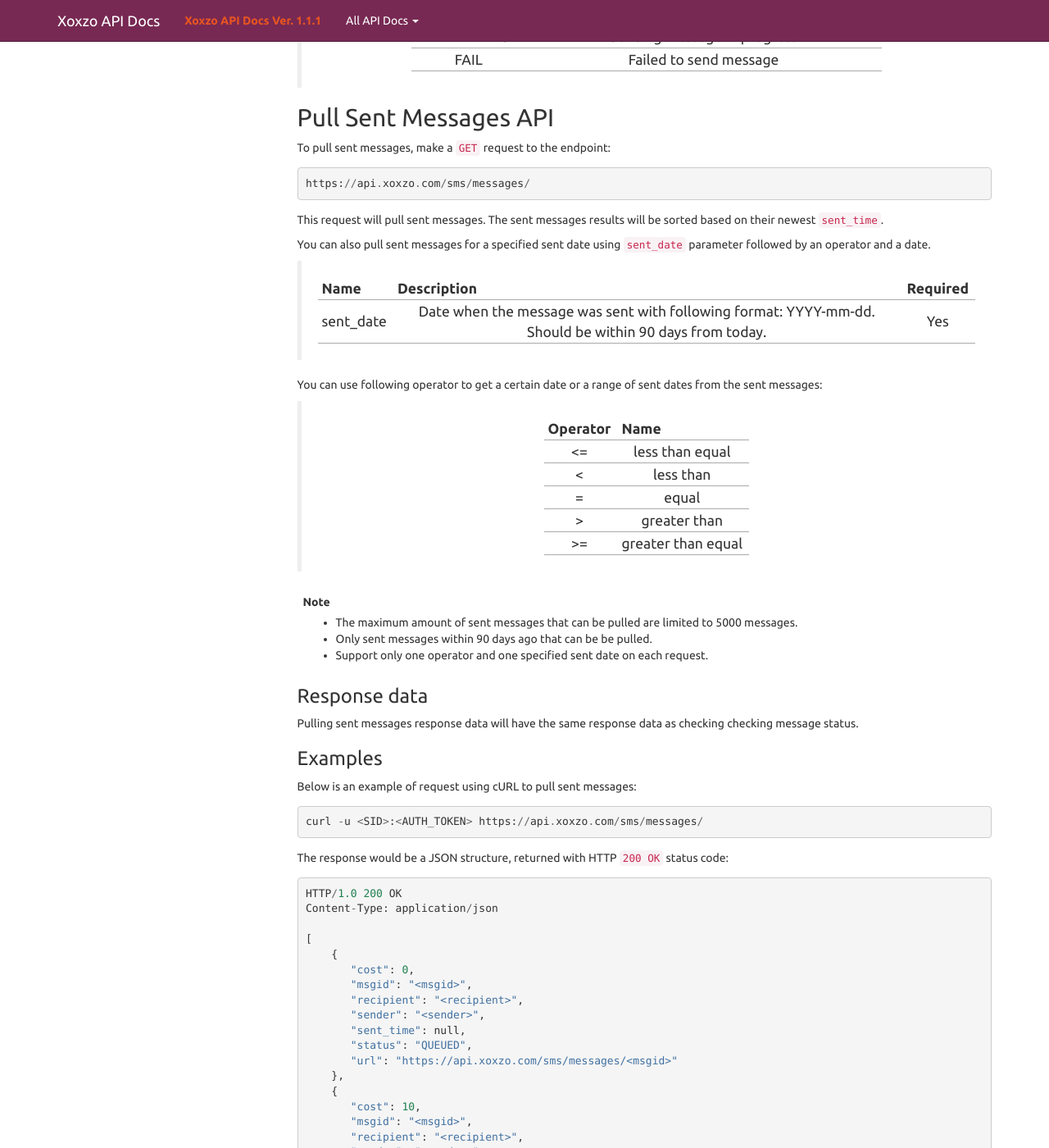
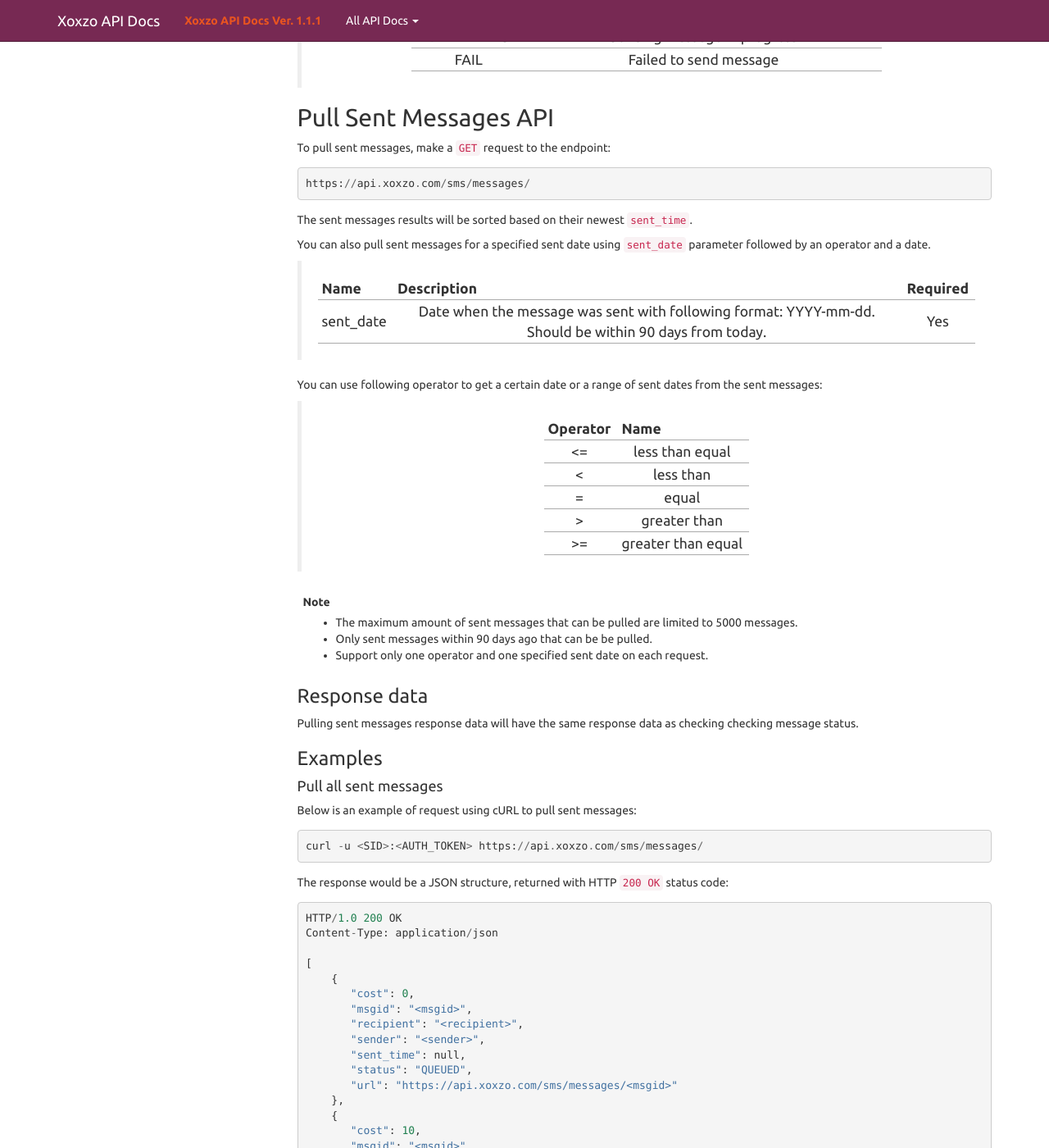
Before and after one commit to xoxzo/docs.xoxzo.com, a Sphinx documentation site: the page built from source/sms.rst, in a window 1280 px wide and 1400 px high, scrolled down 3512 px. Shown: the whole window at 82% size. Built offline with Sphinx 7.4.7, drawn with Linux system fonts in a browser that asks for light colours; some of the changed text lies outside the part shown.

```diff
--- a/source/sms.rst
+++ b/source/sms.rst
@@ -192,8 +192,7 @@ To pull sent messages, make a ``GET`` request to the endpoint::
 
     https://api.xoxzo.com/sms/messages/
 
-This request will pull sent messages. The sent messages results will be
-sorted based on their newest ``sent_time``.
+The sent messages results will be sorted based on their newest ``sent_time``.
 
 You can also pull sent messages for a specified sent date using
 ``sent_date`` parameter followed by an operator and a date.
@@ -232,6 +231,9 @@ as checking checking message status.
 Examples
 --------
 
+Pull all sent messages
+''''''''''''''''''''''
+
 Below is an example of request using cURL to pull sent messages::
 
     curl -u <SID>:<AUTH_TOKEN> https://api.xoxzo.com/sms/messages/
```
Also changed, not shown: other parts of source/sms.rst (+8 -0 lines).
